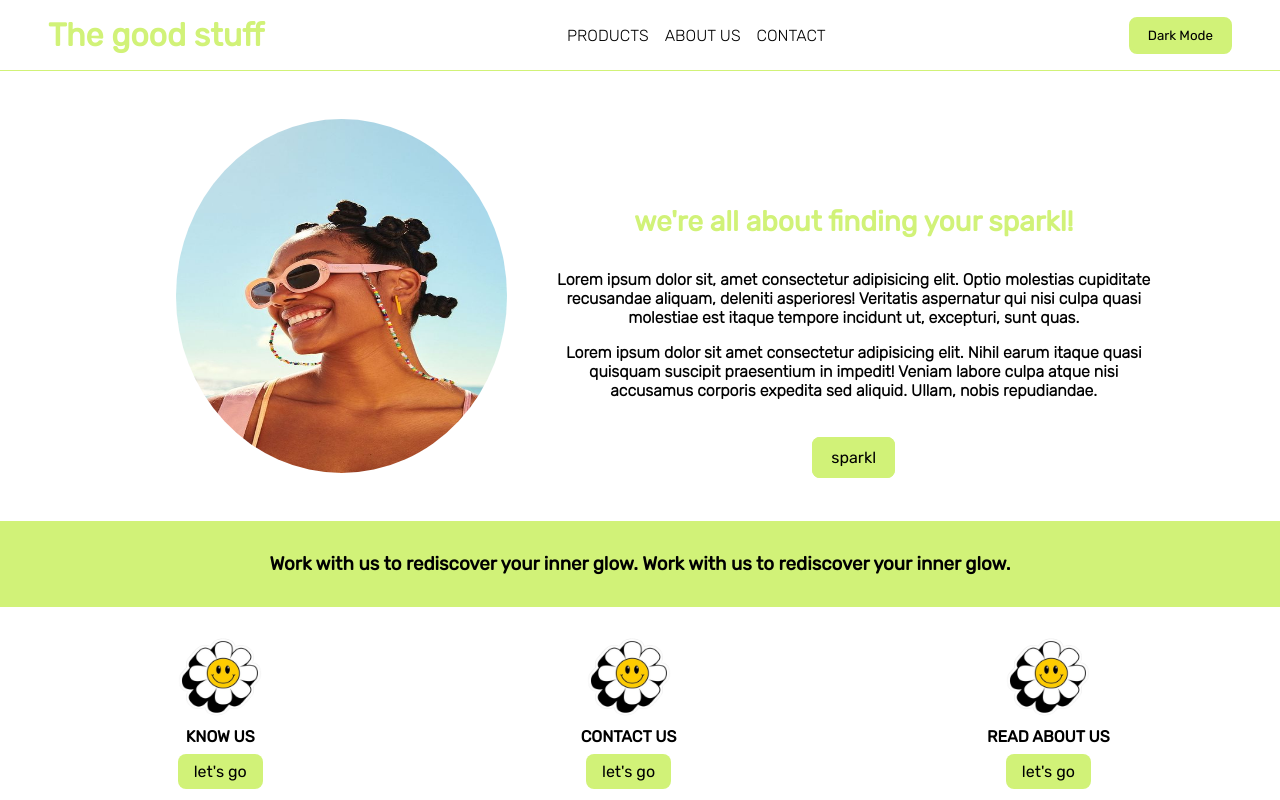
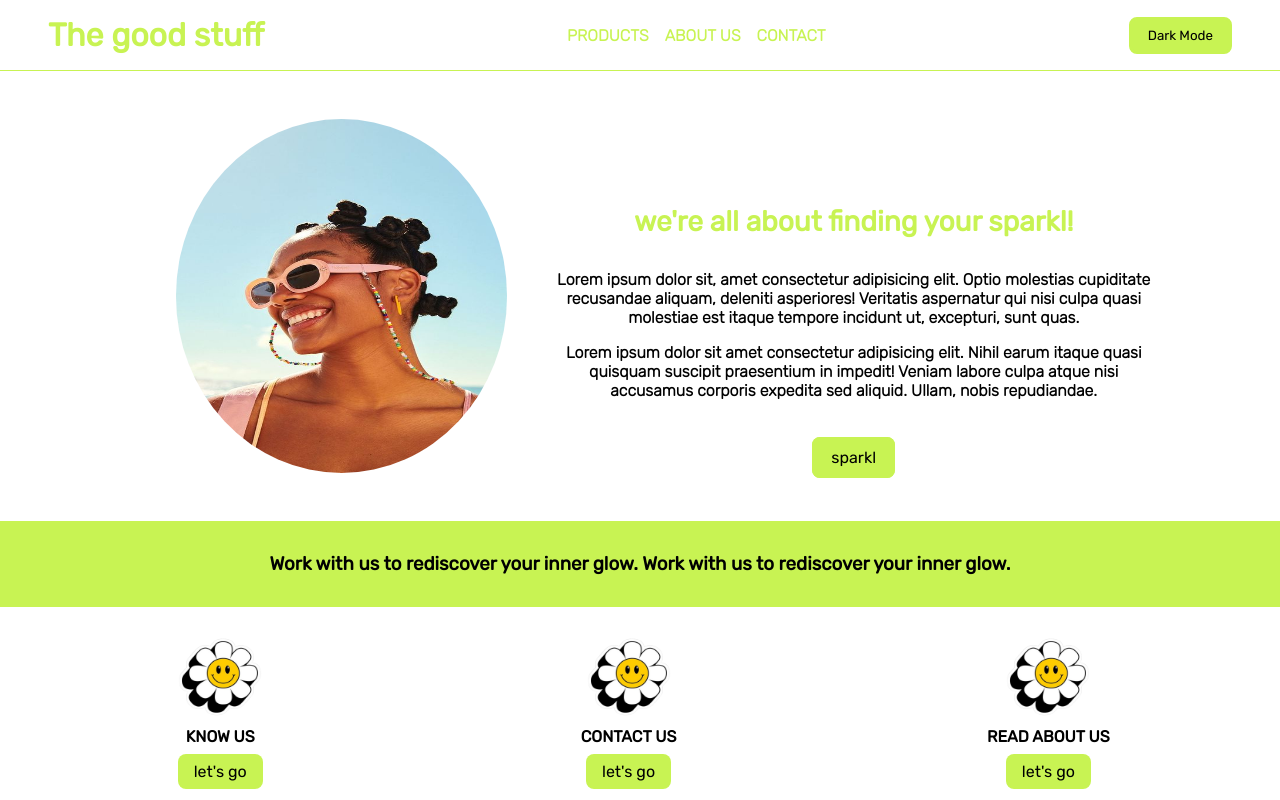
Before and after one commit to mariapazfissolo/thegoodstuff, a plain HTML site: page index.html in a window 1280 px wide. Shown: the top 800 px of the page. Drawn offline with nearby package versions, Linux system fonts and the light colour scheme.

Commit message:
Correciones de color y de selección

```diff
--- a/css/main.css
+++ b/css/main.css
@@ -17,10 +17,12 @@
     box-sizing: border-box;
 }
 *::selection{
-    background-color: #C8F353;
+    background-color: #b2ff9e;
 }
 a{
     text-decoration: none;
+    color: #C8F353;
+
 }
 p{
     font-family: rubik;
@@ -36,14 +38,14 @@ h1,h2,h3,h4,h5,h6{
     align-items: center;
     background-color: transparent;
     position: sticky;
-    border-bottom: 1px solid #D1F278
+    border-bottom: 1px solid #C8F353
 }
 .header-logo{
     font-family: negrita;
     font-size: 2rem;
     font-weight: 800;
     transition: .2s;
-    color: #D1F278;
+    color: #C8F353;
 }
 .nav{
     display: block;
@@ -58,11 +60,8 @@ h1,h2,h3,h4,h5,h6{
     list-style-type: none;
 }
 .menu-link{
-    color: black;
-}
-.menu-link:hover{
-    background-color:#D1F278;
-    border-radius: .5rem;
+    /* color: black;  */
+    list-style: none;
 }
 .header-button{
     display: flex;
@@ -73,15 +72,14 @@ h1,h2,h3,h4,h5,h6{
     display: flex;
     font-family: negrita;
     align-items: center;
-    background-color: #D1F278;
+    background-color: #C8F353;
     color: black;
     padding: .5rem 1rem;
     border-radius: .5rem;
-    border: solid .2rem #D1F278;
-
+    border: solid .2rem #C8F353;
 }
 .button:hover {
-    background-color: #C8F353;
+    background-color: #D1F278;
 }
 
 .hero{
@@ -97,12 +95,12 @@ h1,h2,h3,h4,h5,h6{
     padding-top: 6rem;
     padding-bottom: 2rem;
     font-size: 28px;
-    color: #D1F278;
+    color: #C8F353;
 }
 .hero-text{
     text-align: center;
     padding-bottom: 1rem;
-    color: black;
+   /*  color: black; */
 
 }
 .hero-image{
@@ -114,33 +112,33 @@ h1,h2,h3,h4,h5,h6{
 .hero-text2{
     text-align: center;
     padding-bottom: 3rem;
-    color: black;
+    /* color: black; */
 }
 .btn1{
     font-family: negrita;
     align-items: center;
     justify-content: center;
-    background-color: #D1F278;
+    background-color: #C8F353;
     color: black;
     padding: .5rem 1rem;
     border-radius: .5rem;
-    border: solid .2rem #D1F278;
+    border: solid .2rem #C8F353;
 }
 .btn1:hover{
-    background-color: #C8F353;
+    background-color: #D1F278;
 }
 
 .frase{
     display: flex;
     padding: 2rem;
-    background-color: #D1F278;
+    background-color: #C8F353;
     color: black;
     text-align: center;
     justify-content: center;
 }
 .stickers{
    /*  background-color: #F9A5E0; */
-    color: black;
+    /* color: black; */
     text-align: center;
     padding: 1rem;
 }
@@ -164,14 +162,14 @@ h1,h2,h3,h4,h5,h6{
 
 .btn2{
    font-family: negrita;
-   background-color: #D1F278;
+   background-color: #C8F353;
    color: black;
    padding: .5rem 1rem;
    border-radius: .5rem;
    justify-content: center;
 }
 .blog{
-    background-color: #D1F278;
+    background-color: #C8F353;
     display: flex;
     align-items: center;
     padding-inline: 6rem;
@@ -208,7 +206,7 @@ h1,h2,h3,h4,h5,h6{
     padding-left: 3rem;
 }
 .cuadro{
-    background-color: #D1F278;
+    background-color: #C8F353;
     border-radius: 1rem;
     display: flex;
     flex-direction: column;
@@ -236,7 +234,7 @@ h1,h2,h3,h4,h5,h6{
 .club{
     /* background-color: #FD68B5; */
     text-align: center;
-    color: black;
+   /*  color: black; */
     padding-top: 3rem;
 }
 .club-text{
--- a/index.html
+++ b/index.html
@@ -13,9 +13,9 @@
         <a class="header-logo" href="./index.html">The good stuff</a>
         <nav class="nav">
             <ul class="nav-list">
-                <li class="nav-item"><a class="menu-link" href="./pages/products.html">PRODUCTS</a></li>
-                <li class="nav-item"><a class="menu-link" href="./pages/about-us.html">ABOUT US</a></li>
-                <li class="nav-item"><a class="menu-link" href="./pages/contact.html">CONTACT</a></li>
+                <li class="nav-item"><a class="menu-link" href="./pages/products.html"><strong>PRODUCTS</strong></a></li>
+                <li class="nav-item"><a class="menu-link" href="./pages/about-us.html"><strong>ABOUT US</strong></a></li>
+                <li class="nav-item"><a class="menu-link" href="./pages/contact.html"><strong>CONTACT</strong></a></li>
             </ul>
         </nav>
         <div class="header-button">
```
